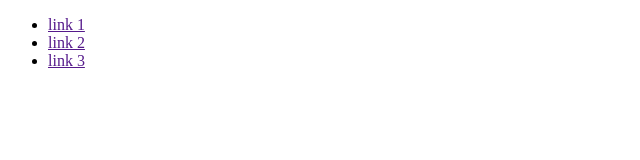
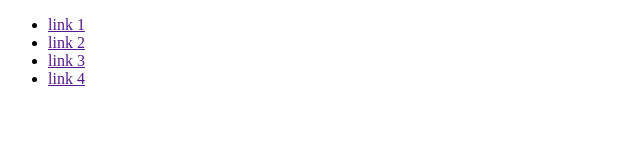
Before and after one commit to Israel2709/clases-nancy, a plain HTML site: page index.html in a window 1280 px wide. Shown: the full height of the page, 0-640 px from the left. Drawn offline with Linux system fonts and the light colour scheme.

Commit message:
added one link to nav

```diff
--- a/index.html
+++ b/index.html
@@ -12,6 +12,7 @@
             <li><a href="">link 1</a></li>
             <li><a href="">link 2</a></li>
             <li><a href="">link 3</a></li>
+            <li><a href="">link 4</a></li>
         </ul>
     </nav>
 </body>
```
